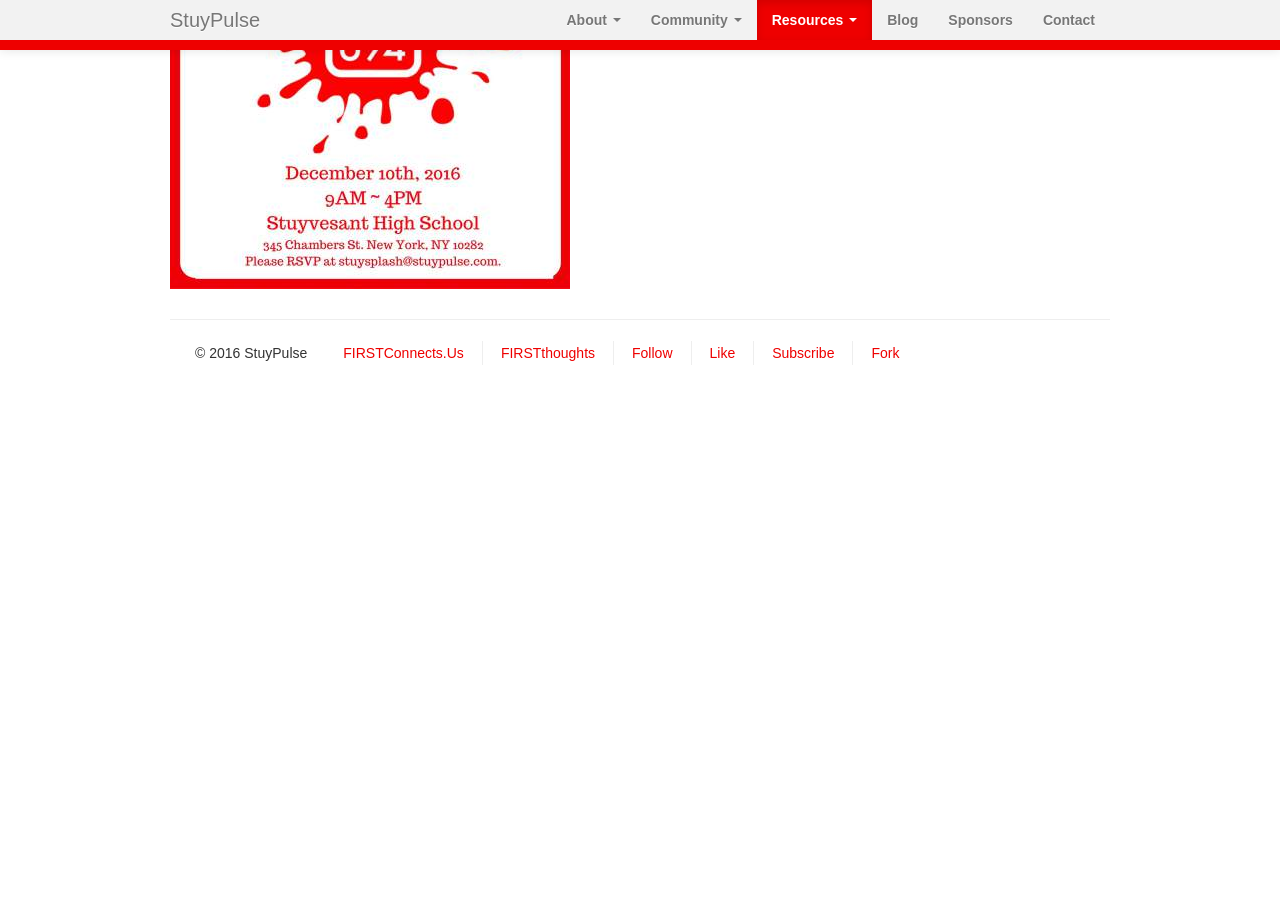
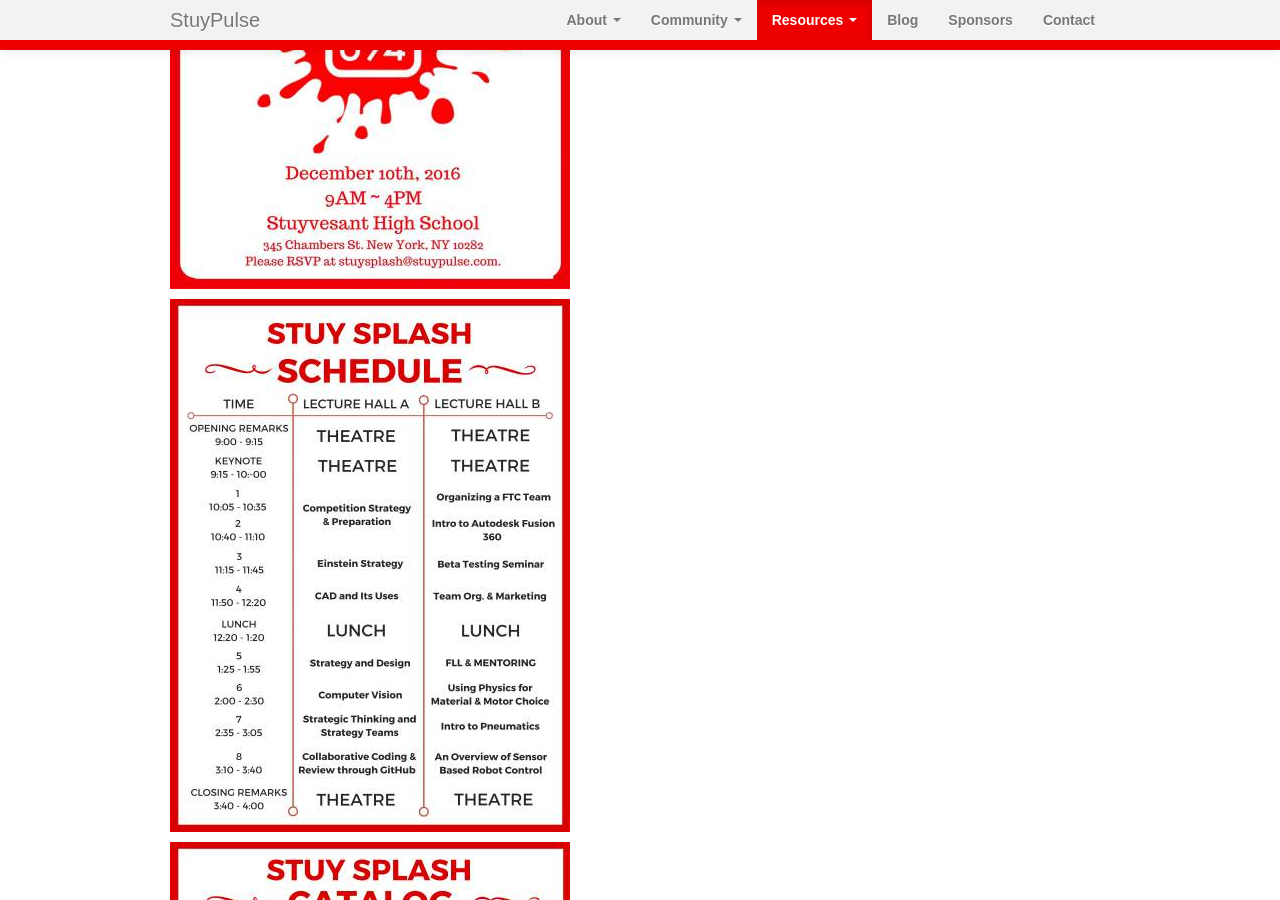
Before and after one commit to StuyPulse/team694.github.io, a Jekyll site: the page built from resources/stuysplash2016/index.md, in a window 1280 px wide and 900 px high, scrolled down 507 px. Built offline with Jekyll 4.4.1, drawn with Linux system fonts in a browser that asks for light colours; nearby versions of some CDN libraries; before the commit the page ends 912 px from its top, so only the background shows below that.

Commit message:
Add catalog and schedule for Stuy Splash 2016

```diff
--- a/resources/stuysplash2016/index.md
+++ b/resources/stuysplash2016/index.md
@@ -9,4 +9,8 @@
 
 Register for tickets [here](https://www.eventbrite.com/e/stuy-splash-tickets-28878569579).
 
-![Stuy Splash 2016 Poster](/img/projects/stuysplash-2016-poster.jpg)
+![Stuy Splash 2016 Poster](/img/projects/stuysplash2016/poster.jpg)
+
+![Stuy Splash 2016 Schedule](/img/projects/stuysplash2016/schedule.jpg)
+
+![Stuy Splash 2016 Catalog](/img/projects/stuysplash2016/catalog.jpg)
```
Also changed, not shown: _posts/2016-11-25-stuy-splash-2016.md (+1 -1 lines), _posts/2016-12-07-stuy-splash-2016-updates.md (added, +6 -0 lines), img/projects/stuysplash-2016-poster.jpg (deleted), img/projects/stuysplash2016/catalog.jpg (added), img/projects/stuysplash2016/poster.jpg (added), img/projects/stuysplash2016/schedule.jpg (added).
